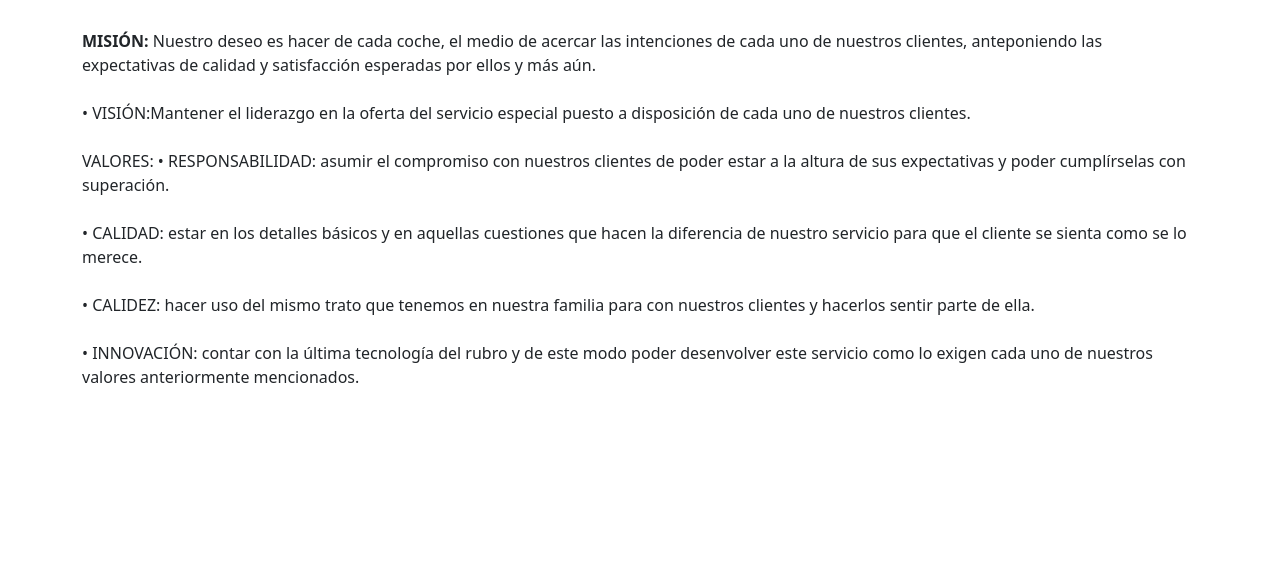
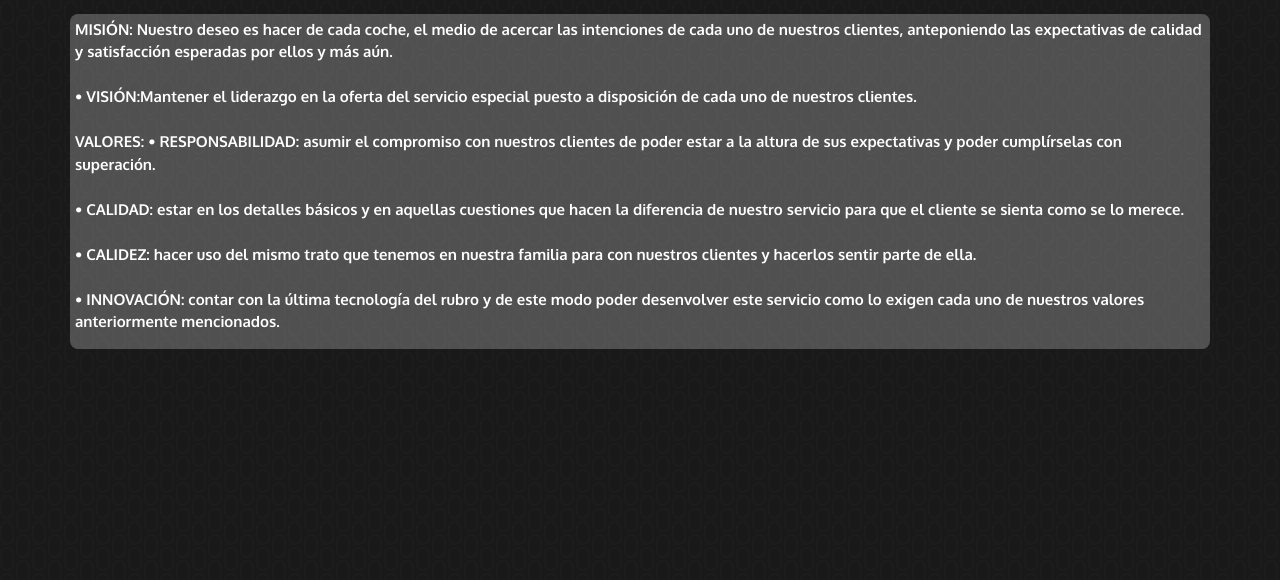
Before and after one commit to Jonatan-D/PreEntrega2-Deporte, a plain HTML site: page pag/nosotros.html in a window 1280 px wide. Shown: the part 220-800 px from the top of the page. Drawn offline with nearby package versions, Linux system fonts and the light colour scheme; the site is published under a folder, as on GitHub Pages, so addresses that start at the root find nothing.

Commit message:
Entrega final del proyecto con correccion en hoja de estilo

```diff
--- a/pag/nosotros.html
+++ b/pag/nosotros.html
@@ -11,7 +11,7 @@
     />
     <link href="https://cdn.jsdelivr.net/npm/bootstrap@5.1.3/dist/css/bootstrap.min.css" rel="stylesheet" integrity="sha384-1BmE4kWBq78iYhFldvKuhfTAU6auU8tT94WrHftjDbrCEXSU1oBoqyl2QvZ6jIW3" crossorigin="anonymous">
 
-    <link rel="stylesheet" href="/estilos/styles.css" />
+    <link rel="stylesheet" href="../estilos/styles.css" />
     <title>Nosotros</title>
   </head>
   <body>
```
Also changed, not shown: index.html (+0 -4 lines).
